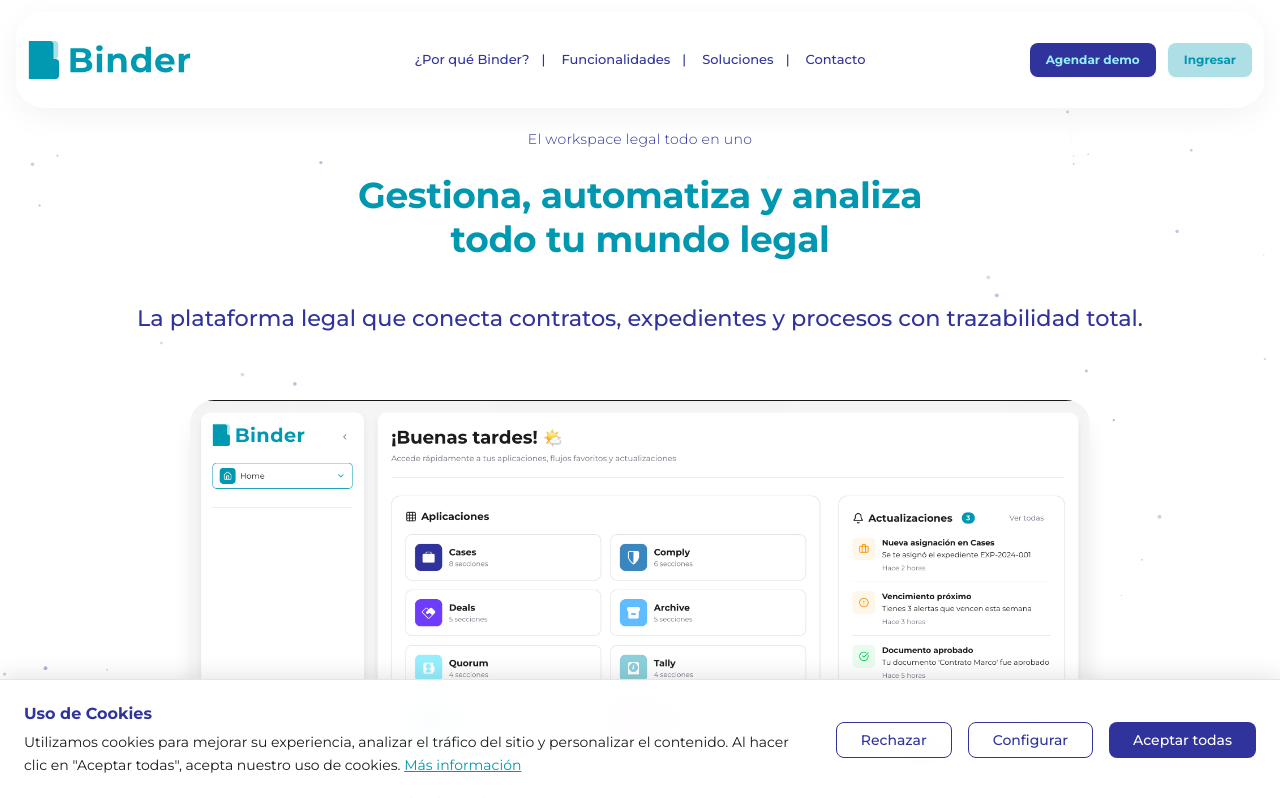
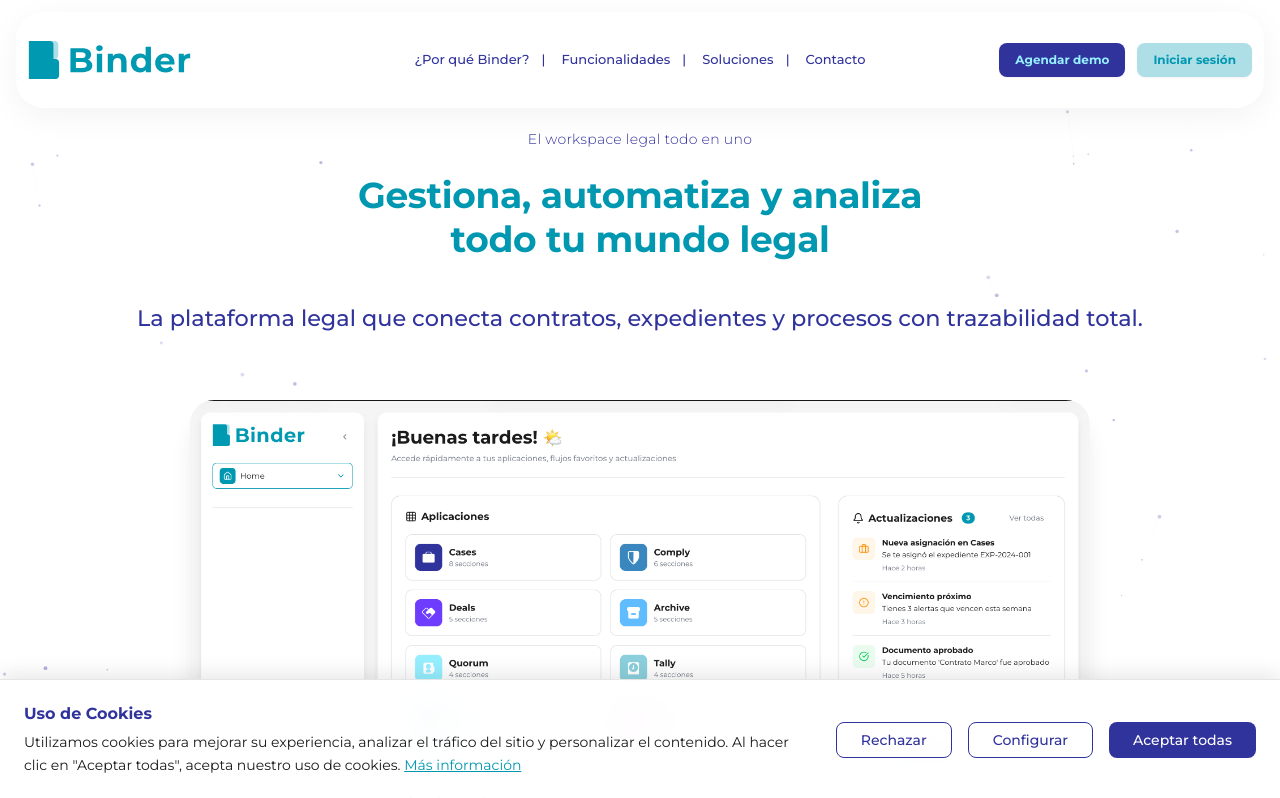
Before and after one commit to jcguzmanr/Binder-web, a React (Vite) app: page / in a window 1280 px wide. Shown: the top 798 px of the page. Built offline with nearby package versions, Linux system fonts and the light colour scheme.

Commit message:
feat: cambiar texto del botón de Ingresar a Iniciar sesión

```diff
--- a/src/components/layout/Navigation.tsx
+++ b/src/components/layout/Navigation.tsx
@@ -172,7 +172,7 @@
                 target="_blank"
                 rel="noopener noreferrer"
               >
-                <Button variant="secondary">Ingresar</Button>
+                <Button variant="secondary">Iniciar sesión</Button>
               </a>
             </div>
           </div>
@@ -221,7 +221,7 @@
                 target="_blank"
                 rel="noopener noreferrer"
               >
-                <Button variant="secondary">Ingresar</Button>
+                <Button variant="secondary">Iniciar sesión</Button>
               </a>
             </div>
           </div>
```
